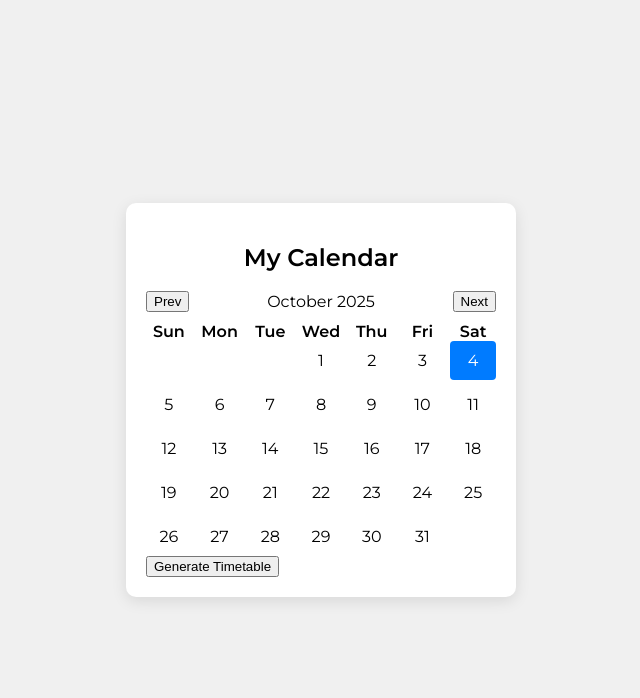
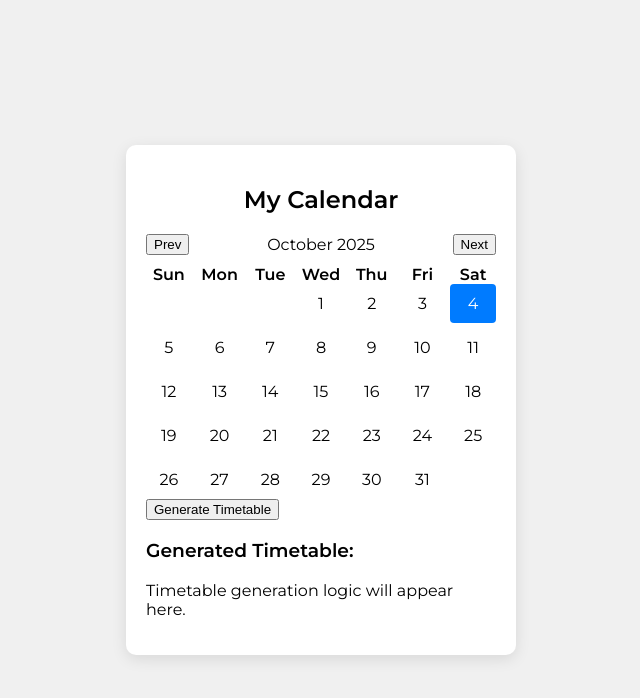
Before and after one commit to Nevermind-10/TimeTable-Generator, a plain HTML site: page index.html in a window 1280 px wide. Both pictures are taken after a click on the button "Generate Timetable". Shown: the whole page, without its empty margins (319-959 px from the left). Drawn offline with Linux system fonts and the light colour scheme.

Commit message:
Update index.html

```diff
--- a/index.html
+++ b/index.html
@@ -126,6 +126,14 @@ function nextMonth() {
 }
 
 renderCalendar();
+document.getElementById('generateBtn').addEventListener('click', () => {
+  const output = document.getElementById('timetableOutput');
+  output.innerHTML = '<h3>Generated Timetable:</h3>';
+
+  // For now, put a placeholder message or integrate your scheduling logic here
+  output.innerHTML += '<p>Timetable generation logic will appear here.</p>';
+});
+
 </script>
 </body>
 </html>
```
